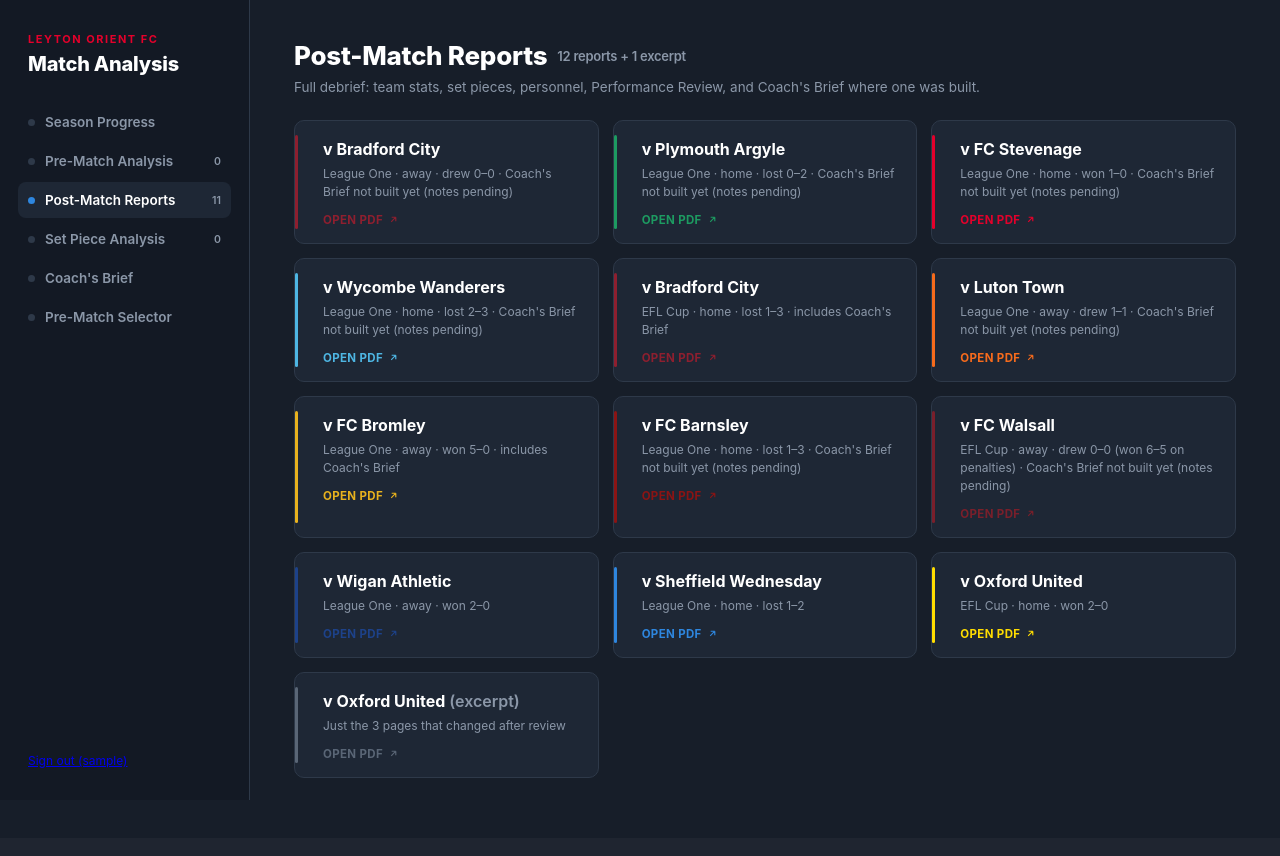
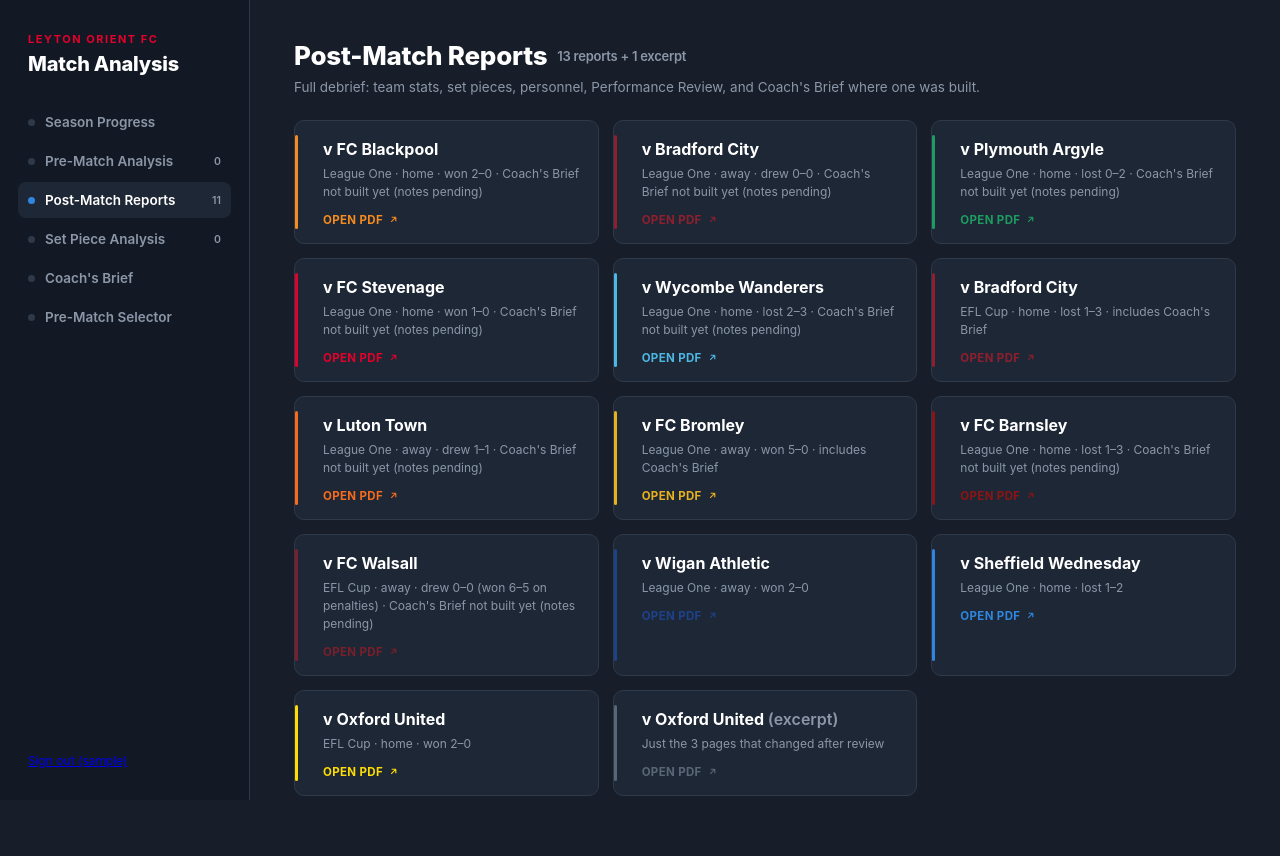
Before and after one commit to fb4vprmxyd-web/Match-Analysis, a Flask app: page / in a window 1280 px wide, after a click that opens the changed part. Before the commit the page ends 800 px from the top, so only its background shows below. Run offline with Flask 3, Linux system fonts and the light colour scheme; the visitor is signed in with stand-in values (Sample User, id 1); data that the repository does not hold is empty; some libraries are stand-ins or nearby versions.

Commit message:
Add FC Blackpool post-match card (won 2-0 at home, 17 Oct 2026)

```diff
--- a/templates/dashboard.html
+++ b/templates/dashboard.html
@@ -254,10 +254,16 @@
 
     <section id="postmatch" class="pane">
       <div class="pane-head">
-        <h1>Post-Match Reports <span class="count">12 reports + 1 excerpt</span></h1>
+        <h1>Post-Match Reports <span class="count">13 reports + 1 excerpt</span></h1>
         <p>Full debrief: team stats, set pieces, personnel, Performance Review, and Coach's Brief where one was built.</p>
       </div>
       <div class="grid">
+        <a class="card" style="--accent:#F68B1F" href="reports/Post%20Match%20Report%20-%20Leyton%20Orient%20v%20FC%20Blackpool%20%282026-10-17%29.pdf" target="_blank">
+          <div class="bar"></div>
+          <div class="opp">v FC Blackpool</div>
+          <div class="meta">League One · home · won 2–0 · Coach's Brief not built yet (notes pending)</div>
+          <div class="open">OPEN PDF <svg viewBox="0 0 24 24" fill="none" stroke="currentColor" stroke-width="2.5"><path d="M7 17L17 7M17 7H8M17 7V16"/></svg></div>
+        </a>
         <a class="card" style="--accent:#8E1F2F" href="reports/Post%20Match%20Report%20-%20Leyton%20Orient%20v%20Bradford%20City%20%282026-10-10%29.pdf" target="_blank">
           <div class="bar"></div>
           <div class="opp">v Bradford City</div>
```
